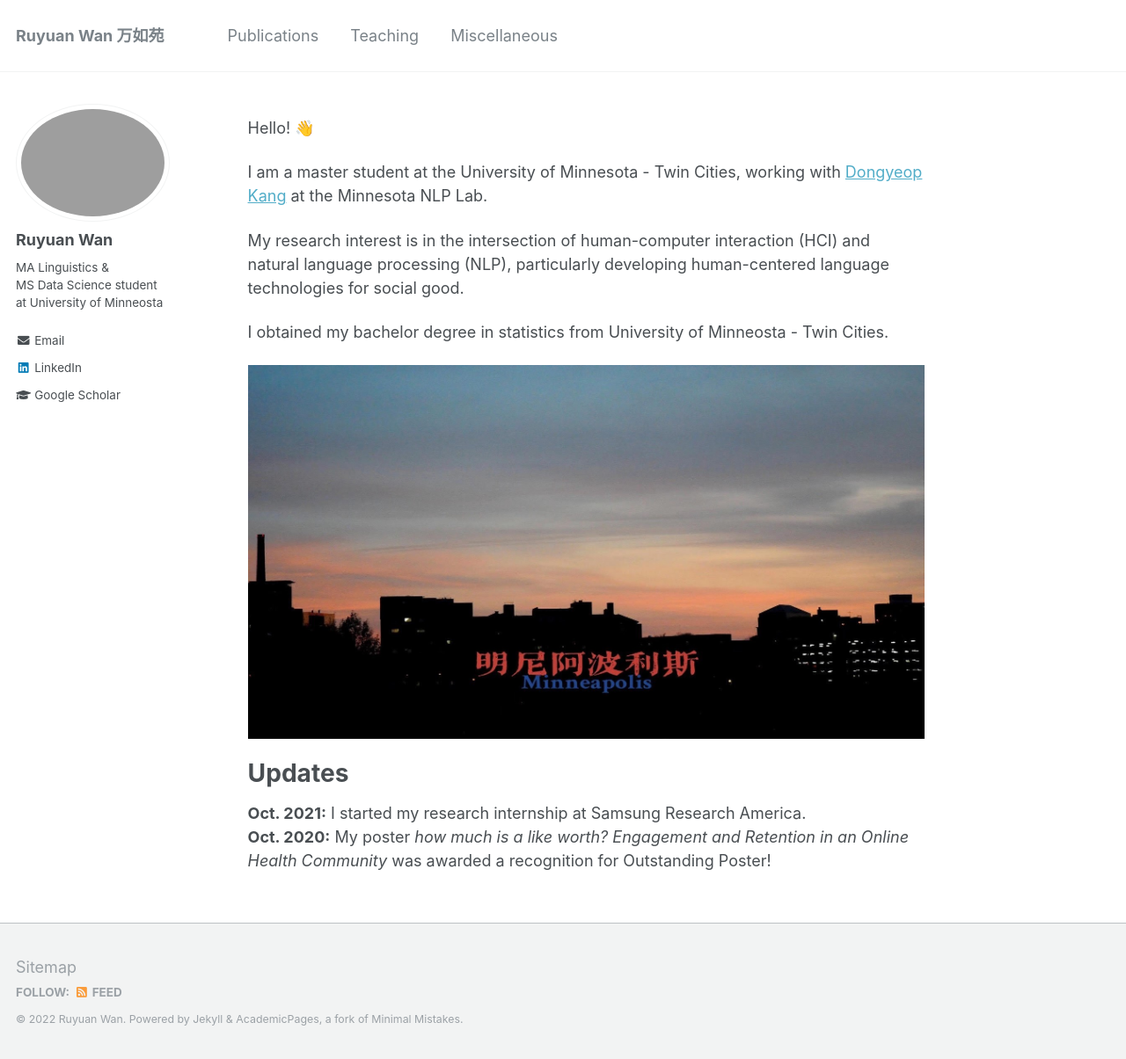
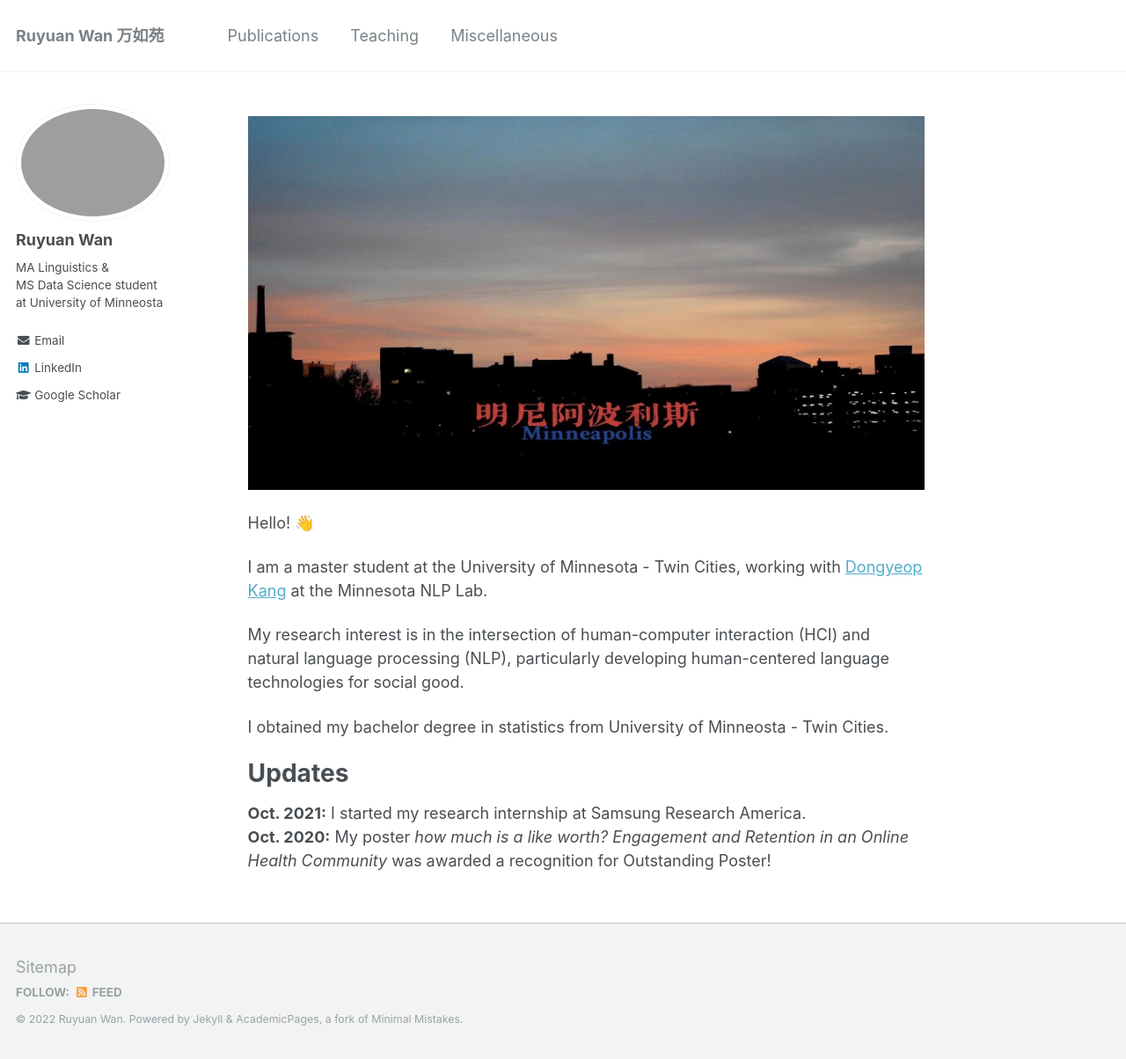
Before and after one commit to RuyuanWan/ruyuanwan.github.io, a Jekyll site: the page built from _pages/about.md, in a window 1280 px wide and 1204 px high. Shown: the whole window at 88% size. Built offline with Jekyll 4.4.1, drawn with Linux system fonts in a browser that asks for light colours.

Commit message:
Update about.md

```diff
--- a/_pages/about.md
+++ b/_pages/about.md
@@ -8,6 +8,8 @@ redirect_from:
   - /about.html
 ---
 
+<img src="/images/Minneapolis.png"/>
+
 Hello! 👋<br/>
 
 I am a master student at the University of Minnesota - Twin Cities, working with [Dongyeop Kang](https://dykang.github.io//) at the Minnesota NLP Lab.<br/>
@@ -16,8 +18,6 @@ My research interest is in the intersection of human-computer interaction (HCI)
 
 I obtained my bachelor degree in statistics from University of Minneosta - Twin Cities.
 
-<img src="/images/Minneapolis.png"/>
-
 Updates
 ======
 
```
